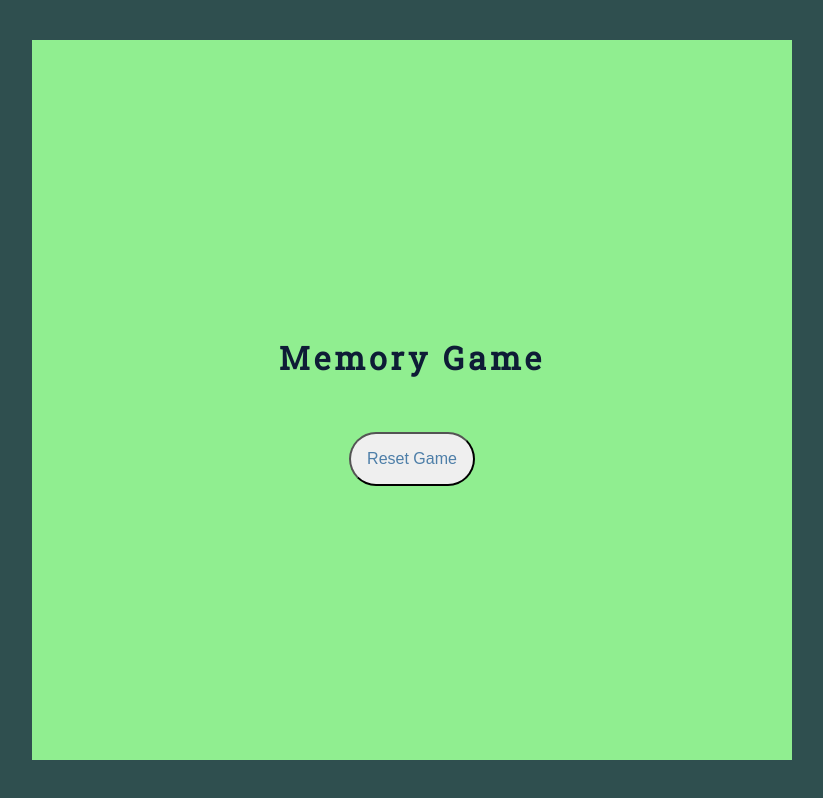
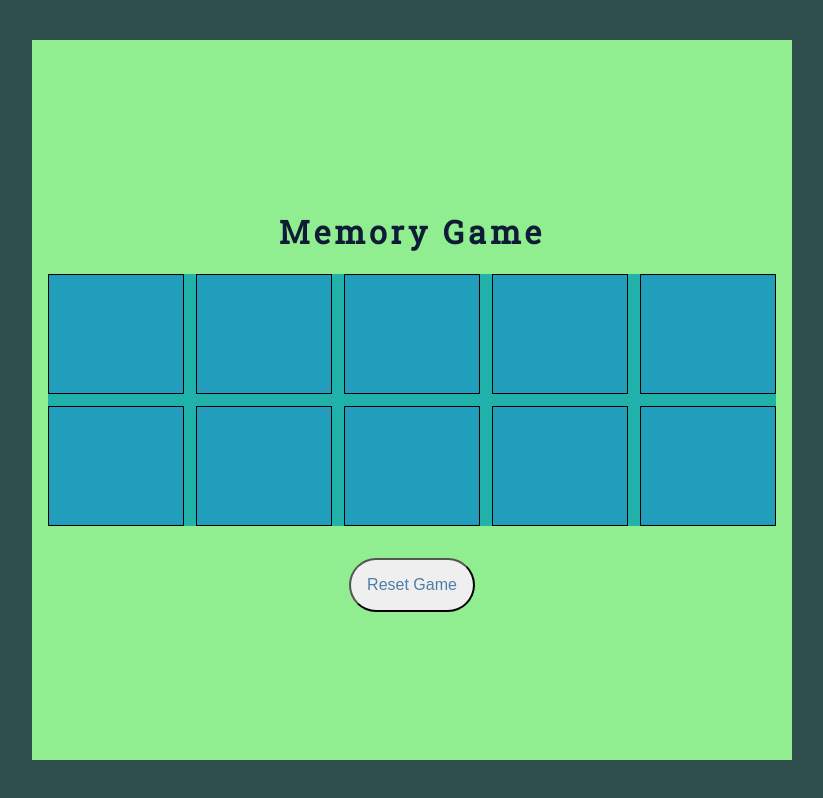
Before and after one commit to Flips97/Project-1-Memory, a plain HTML site: page index.html in a window 1280 px wide. Shown: the whole page, without its empty margins (228-1051 px from the left). Drawn offline with Linux system fonts and the light colour scheme.

Commit message:
added board and board div to css

```diff
--- a/css/style.css
+++ b/css/style.css
@@ -41,9 +41,15 @@ h1 {
     background-color: darkgrey;
 }
 
-/* .board {
+.board {
     display: grid;
-    grid-template-columns: repeat(5, 30vmin);
-    grid-template-rows: repeat(5, 30vmin);
+    grid-template-columns: repeat(5, 17vmin);
+    grid-template-rows: repeat(2, 15vmin);
+    gap: 1.5vmin;
+    background-color: lightseagreen;
+}
 
-} */
+.board > div {
+    border: 0.1vmin solid black;
+    background-color: #219EBC;
+}
```
